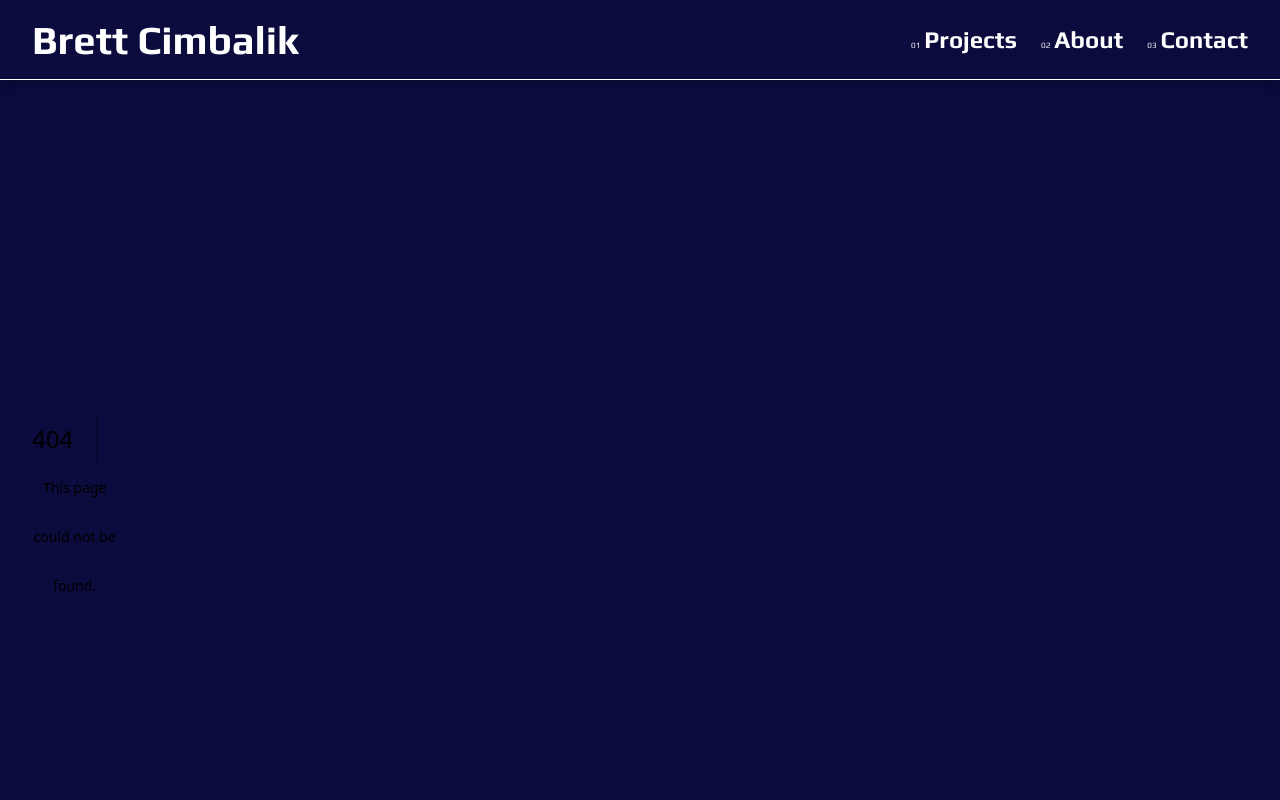
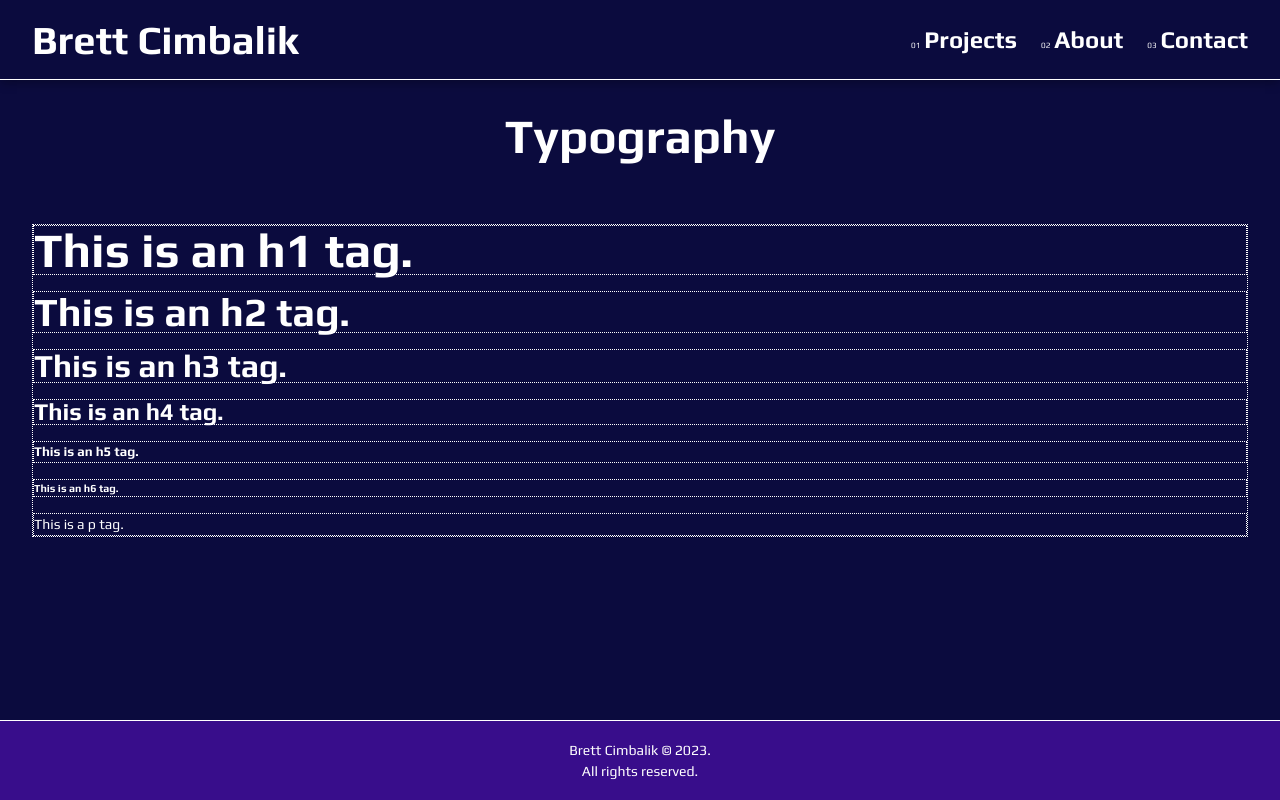
Before and after one commit to bcimbali/my-site-2, a Next.js app: page /typography in a window 1280 px wide. Before the commit this address had no page. Shown: the top 800 px of the page. Built offline with nearby package versions, Linux system fonts and the light colour scheme.

Commit message:
wip(theme): add typography page for text updates

```diff
--- /dev/null
+++ b/src/app/typography/page.tsx
@@ -0,0 +1,9 @@
+import TypographyPage from '@/components/TypographyPage';
+
+export default function Projects() {
+  return (
+    <>
+      <TypographyPage />
+    </>
+  );
+}
--- /dev/null
+++ b/src/components/TypographyPage/index.tsx
@@ -0,0 +1,50 @@
+'use client';
+
+import styled, { css } from 'styled-components';
+import React from 'react';
+
+const StyledDiv = styled.div`
+  align-items: center;
+  display: flex;
+  flex-direction: column;
+  grid-column: 1/-1;
+  justify-content: center;
+`;
+
+const PageTitle = styled.h1`
+  ${({ theme: { themeColors } }) => css`
+    color: ${themeColors.fg};
+    margin-bottom: 4rem;
+  `}
+`;
+
+const TypographyContainer = styled.div`
+  border: 1px dotted white;
+  display: flex;
+  flex-direction: column;
+  gap: 1rem;
+  width: 100%;
+
+  * {
+    border: 1px dotted white;
+  }
+`;
+
+const TypographyPage = () => {
+  return (
+    <StyledDiv>
+      <PageTitle>Typography</PageTitle>
+      <TypographyContainer>
+        <h1>This is an h1 tag.</h1>
+        <h2>This is an h2 tag.</h2>
+        <h3>This is an h3 tag.</h3>
+        <h4>This is an h4 tag.</h4>
+        <h5>This is an h5 tag.</h5>
+        <h6>This is an h6 tag.</h6>
+        <p>This is a p tag.</p>
+      </TypographyContainer>
+    </StyledDiv>
+  );
+};
+
+export default TypographyPage;
--- a/src/styling/globalStyles.ts
+++ b/src/styling/globalStyles.ts
@@ -2,7 +2,7 @@ import { createGlobalStyle, css } from 'styled-components';
 
 // Global Css default styles:
 const GlobalStyles = createGlobalStyle`
-  ${({ theme: { mediaQuery, opacityHover, typography } }) => css`
+  ${({ theme: { mediaQuery, opacityHover, themeColors, typography } }) => css`
     /* Defaults for all a tags: */
     a {
       ${opacityHover}
@@ -14,6 +14,25 @@ const GlobalStyles = createGlobalStyle`
       overflow: hidden;
       position: absolute;
       width: 100%;
+    }
+
+    /* Set body tag colors: */
+    p,
+    a,
+    li,
+    ul,
+    ol {
+      color: ${themeColors.body};
+    }
+
+    /* Set heading font colors: */
+    h1,
+    h2,
+    h3,
+    h4,
+    h5,
+    h6 {
+      color: ${themeColors.headings};
     }
 
     /* Mobile Typography Settings: */
```
